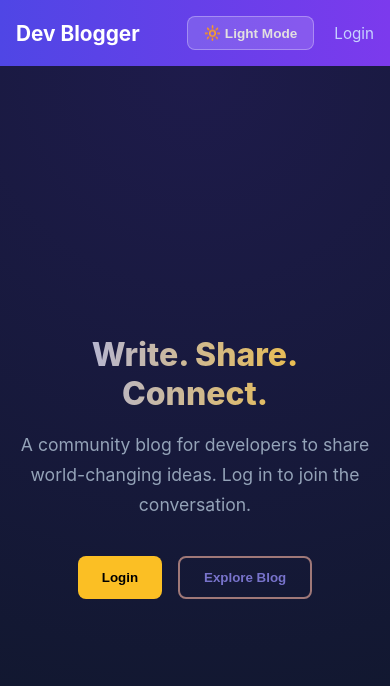
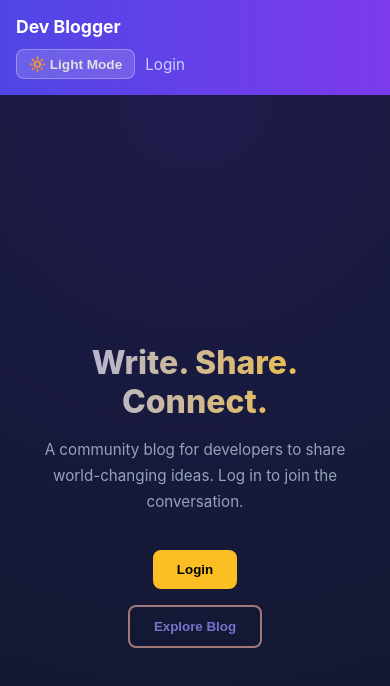
Before and after one commit to basfaha/ITIS3135_Project-2, a React (Create React App) app: page / in a window 390 px wide. Shown: the top 686 px of the page. Built offline with nearby package versions, Linux system fonts and the light colour scheme.

Commit message:
Edited @media to fix overflow navbar issue

```diff
--- a/src/App.css
+++ b/src/App.css
@@ -269,11 +269,46 @@ input:focus, textarea:focus { border-color: #6366f1; }
 }
 
 /* ── Responsive ───────────────────────────────────────── */
-@media (max-width: 600px) {
+@media (max-width: 768px) {
+  /* Navbar — stack vertically on mobile */
+  .navbar {
+    flex-direction: column;
+    align-items: flex-start;
+    padding: 1rem;
+    gap: 12px;
+  }
+
+  .nav-links {
+    flex-wrap: wrap;
+    gap: 10px;
+    width: 100%;
+  }
+
+  .nav-brand {
+    font-size: 1.1rem;
+  }
+
+  .nav-user {
+    font-size: 0.8rem;
+  }
+
+  .btn-logout {
+    padding: 6px 12px;
+    font-size: 0.8rem;
+  }
+
+  /* Homepage */
   .hero-title { font-size: 2rem; }
-  .navbar { padding: 1rem; }
+  .hero-subtitle { font-size: 0.95rem; }
+  .hero-buttons {
+    flex-direction: column;
+    align-items: center;
+  }
+
+  /* Cards and forms */
   .login-card { padding: 24px; }
   .card { padding: 20px; }
+  .blog-page { padding: 20px 16px; }
 }
 
 /* ── Light Theme ──────────────────────────────────────── */
```
